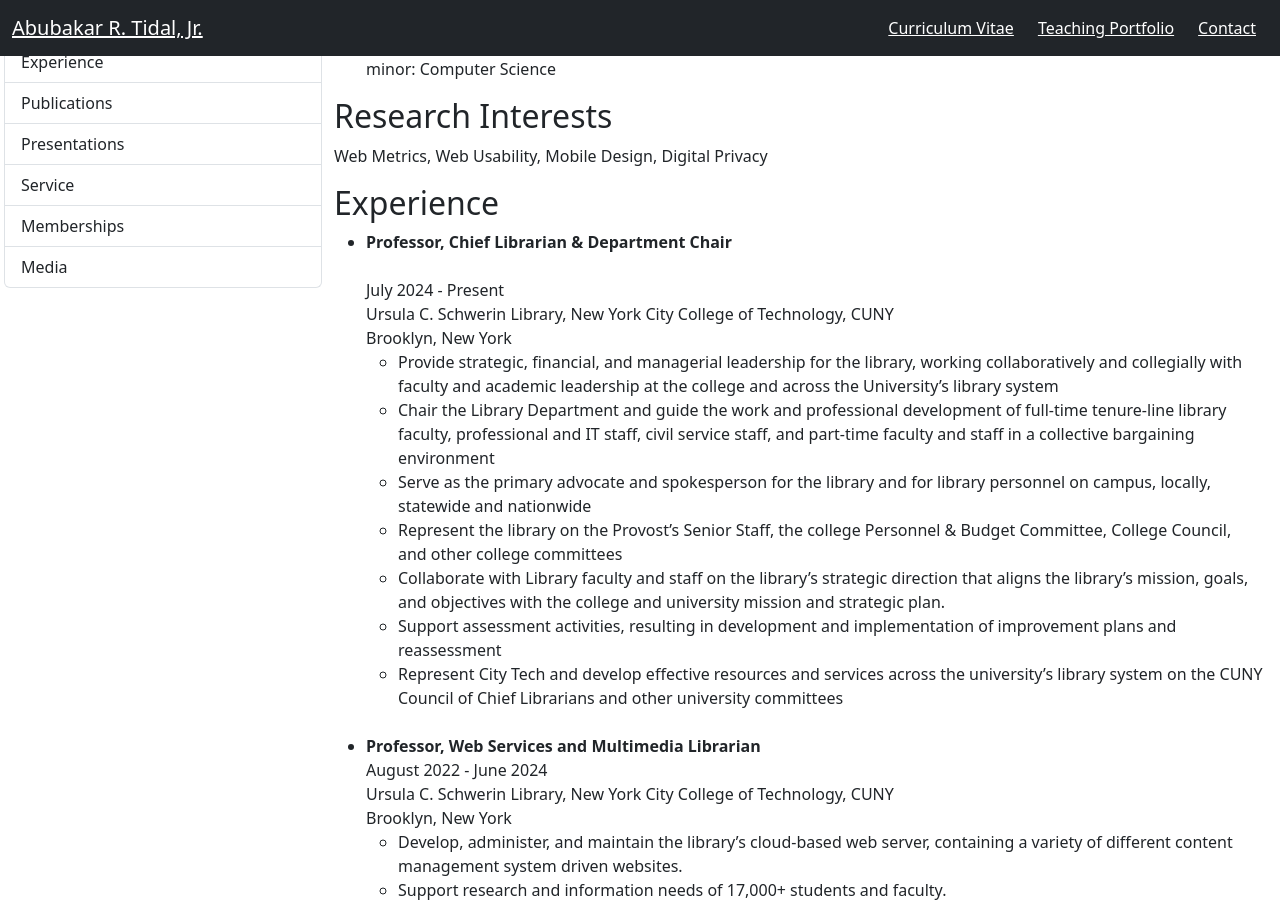
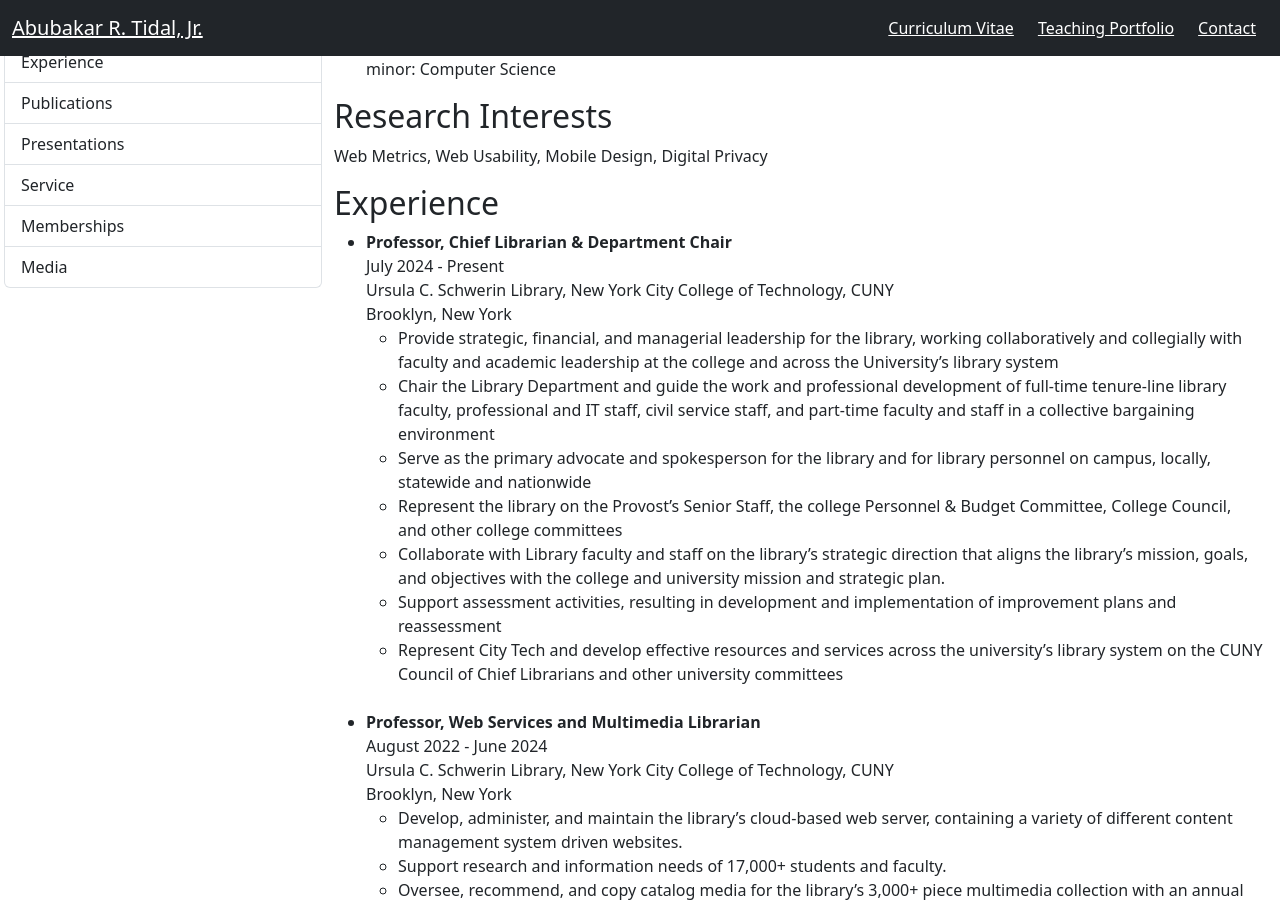
Before and after one commit to KentuckyFriedTofu/KentuckyFriedTofu.github.io, a Jekyll site: the page built from cv.html, in a window 1280 px wide and 900 px high, scrolled down 654 px. Built offline with Jekyll 4.4.1, drawn with Linux system fonts in a browser that asks for light colours.

```diff
--- a/cv.html
+++ b/cv.html
@@ -54,7 +54,7 @@ title: Abubakar R. Tidal, Jr. - Curriculum Vitae
     <h2 id="xp">Experience</h2>
 
     <ul>
-      <li><strong>Professor, Chief Librarian & Department Chair</strong><br></strong><br>
+      <li><strong>Professor, Chief Librarian & Department Chair</strong><br>
       July 2024 - Present<br>
       Ursula C. Schwerin Library, New York City College of Technology, CUNY<br>
       Brooklyn, New York
```
